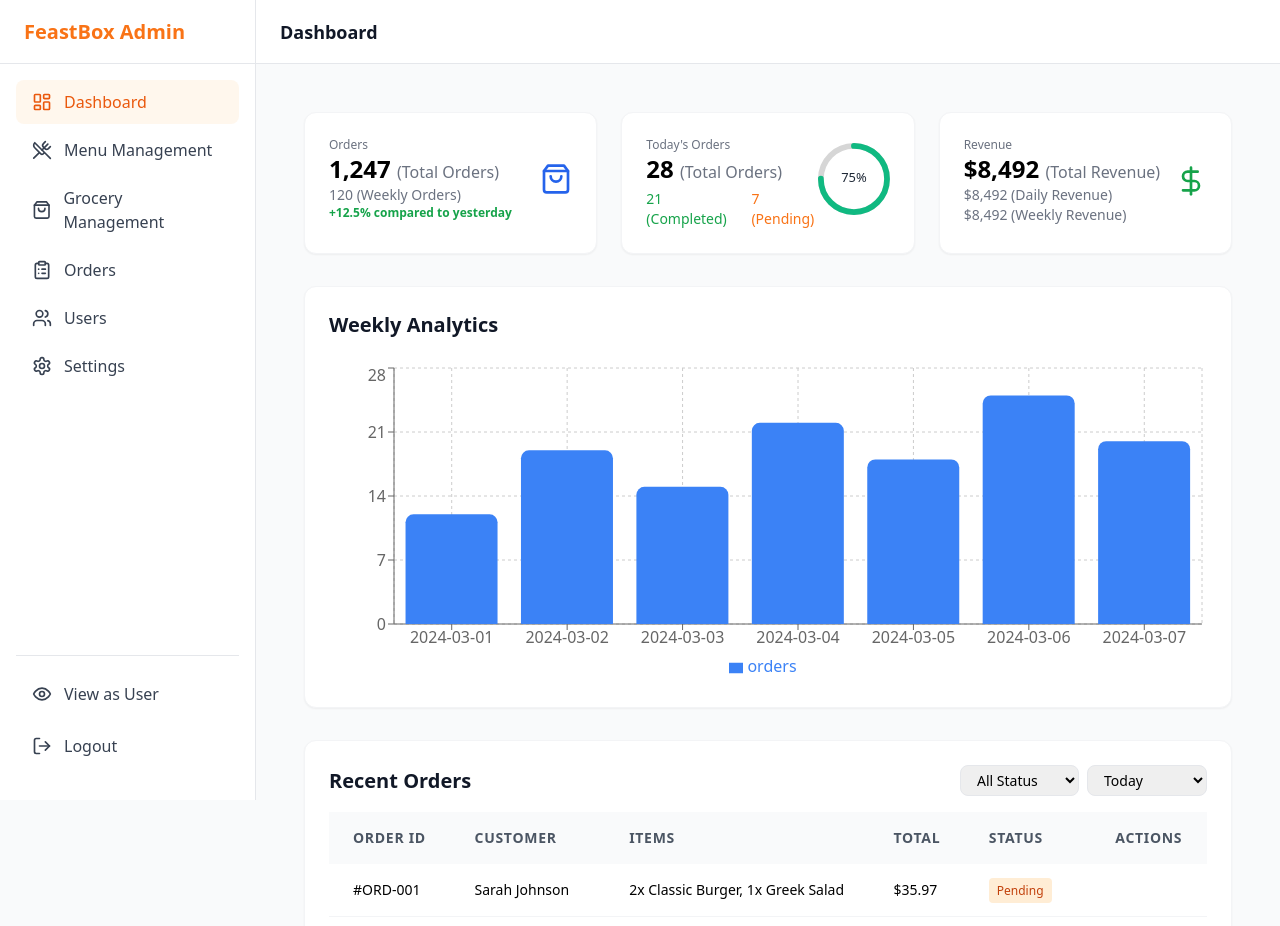
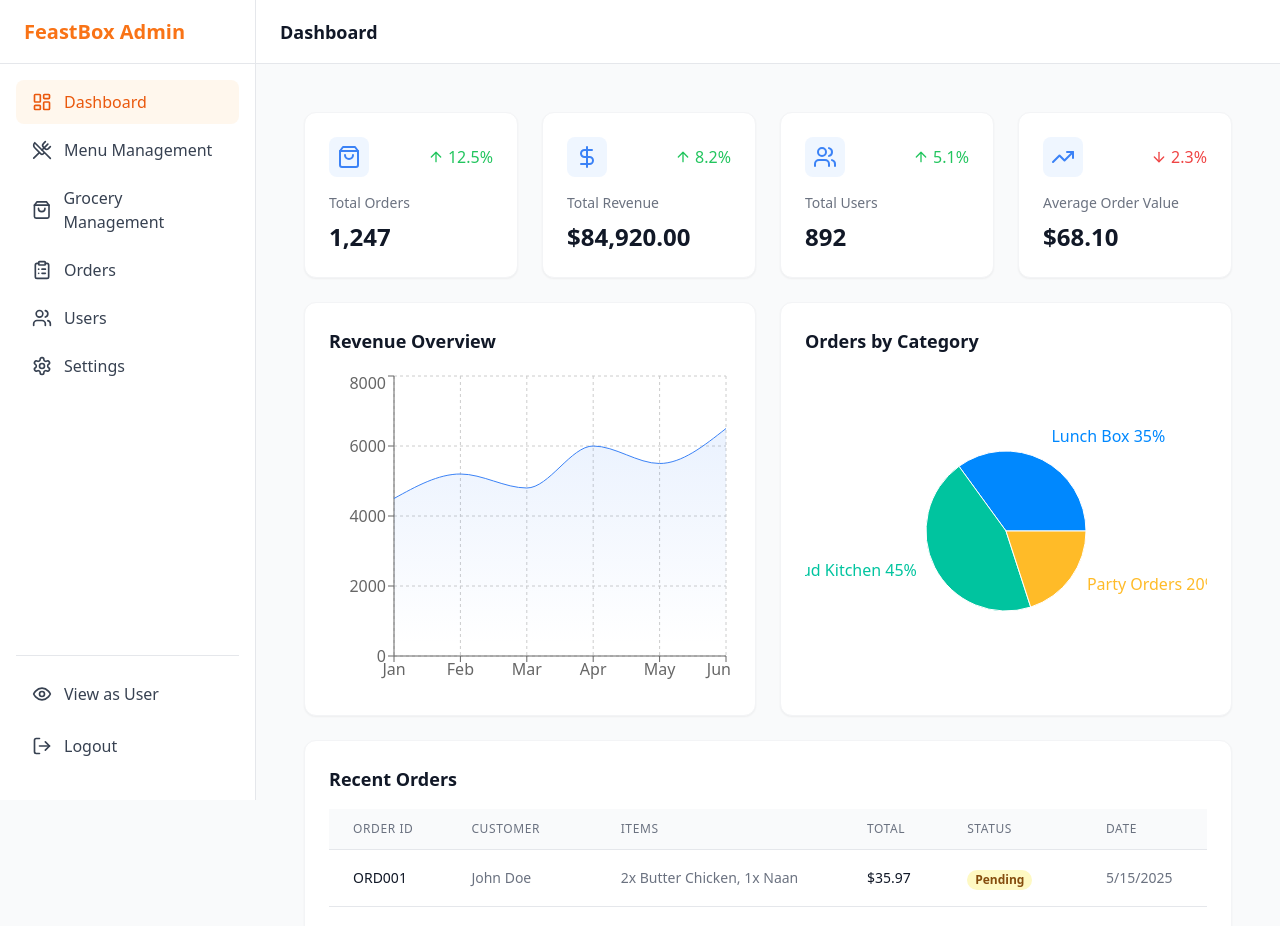
Before and after one commit to saiganesh-m/food-frontend, a React (Vite) app: page /admin in a window 1280 px wide. Shown: the top 926 px of the page. Built offline with nearby package versions, Linux system fonts and the light colour scheme.

Commit message:
Enhance admin dashboard with additional features

```diff
--- a/src/pages/admin/DashboardPage.tsx
+++ b/src/pages/admin/DashboardPage.tsx
@@ -1,6 +1,6 @@
 import React from 'react';
-import { BarChart, Bar, XAxis, YAxis, CartesianGrid, Tooltip, Legend, ResponsiveContainer } from 'recharts';
-import { Users, ShoppingBag, DollarSign, TrendingUp } from 'lucide-react';
+import { BarChart, Bar, XAxis, YAxis, CartesianGrid, Tooltip, Legend, ResponsiveContainer, AreaChart, Area, PieChart, Pie, Cell } from 'recharts';
+import { Users, ShoppingBag, DollarSign, TrendingUp, ArrowUp, ArrowDown } from 'lucide-react';
 import { CircularProgressbar, buildStyles } from 'react-circular-progressbar';
 import 'react-circular-progressbar/dist/styles.css';
 import CountUp from 'react-countup';
@@ -8,331 +8,223 @@ import { Tooltip as ReactTooltip } from 'react-tooltip';
 import 'react-tooltip/dist/react-tooltip.css';
 
 const DashboardPage: React.FC = () => {
-  // Sample data - replace with actual data from your backend
+  // Sample data for charts
+  const revenueData = [
+    { name: 'Jan', revenue: 4500 },
+    { name: 'Feb', revenue: 5200 },
+    { name: 'Mar', revenue: 4800 },
+    { name: 'Apr', revenue: 6000 },
+    { name: 'May', revenue: 5500 },
+    { name: 'Jun', revenue: 6500 },
+  ];
+
+  const ordersByCategory = [
+    { name: 'Lunch Box', value: 35 },
+    { name: 'Cloud Kitchen', value: 45 },
+    { name: 'Party Orders', value: 20 },
+  ];
+
+  const COLORS = ['#0088FE', '#00C49F', '#FFBB28'];
+
   const stats = {
-    totalOrders: 156,
-    totalRevenue: 4325.50,
-    totalUsers: 89,
-    recentOrders: [
-      { date: '2024-03-01', orders: 12 },
-      { date: '2024-03-02', orders: 19 },
-      { date: '2024-03-03', orders: 15 },
-      { date: '2024-03-04', orders: 22 },
-      { date: '2024-03-05', orders: 18 },
-      { date: '2024-03-06', orders: 25 },
-      { date: '2024-03-07', orders: 20 },
-    ]
+    totalOrders: {
+      value: 1247,
+      change: 12.5,
+      isPositive: true
+    },
+    totalRevenue: {
+      value: 84920,
+      change: 8.2,
+      isPositive: true
+    },
+    totalUsers: {
+      value: 892,
+      change: 5.1,
+      isPositive: true
+    },
+    averageOrderValue: {
+      value: 68.1,
+      change: -2.3,
+      isPositive: false
+    }
   };
 
-  const cards = [
+  const recentOrders = [
     {
-      title: 'Total Orders',
-      value: stats.totalOrders,
-      icon: <ShoppingBag className="w-6 h-6 text-blue-600" />,
-      bgColor: 'bg-blue-50',
-      textColor: 'text-blue-600'
+      id: 'ORD001',
+      customer: 'John Doe',
+      items: '2x Butter Chicken, 1x Naan',
+      total: 35.97,
+      status: 'Pending',
+      date: new Date().toISOString()
     },
     {
-      title: 'Total Revenue',
-      value: `$${stats.totalRevenue.toFixed(2)}`,
-      icon: <DollarSign className="w-6 h-6 text-green-600" />,
-      bgColor: 'bg-green-50',
-      textColor: 'text-green-600'
+      id: 'ORD002',
+      customer: 'Jane Smith',
+      items: '1x Party Platter',
+      total: 89.99,
+      status: 'Confirmed',
+      date: new Date().toISOString()
     },
     {
-      title: 'Total Users',
-      value: stats.totalUsers,
-      icon: <Users className="w-6 h-6 text-purple-600" />,
-      bgColor: 'bg-purple-50',
-      textColor: 'text-purple-600'
-    },
-    {
-      title: 'Growth',
-      value: '+12.5%',
-      icon: <TrendingUp className="w-6 h-6 text-orange-600" />,
-      bgColor: 'bg-orange-50',
-      textColor: 'text-orange-600'
+      id: 'ORD003',
+      customer: 'Mike Johnson',
+      items: '3x Veg Thali',
+      total: 45.00,
+      status: 'Delivered',
+      date: new Date().toISOString()
     }
   ];
 
-  const totalOrdersBreakdown = { pending: 20, completed: 120, cancelled: 16 };
-  const todayOrdersBreakdown = { pending: 5, completed: 12, cancelled: 3 };
-  const todayRecentOrders = [
-    { id: "ORD001", customer: "John Doe", total: 33.94, status: "pending", date: "2024-03-15T10:30:00Z" },
-    { id: "ORD002", customer: "Jane Smith", total: 45.50, status: "completed", date: "2024-03-15T09:45:00Z" },
-    { id: "ORD003", customer: "Alice Johnson", total: 22.00, status: "cancelled", date: "2024-03-15T08:00:00Z" }
-  ];
+  const formatCurrency = (value: number) => {
+    return new Intl.NumberFormat('en-US', {
+      style: 'currency',
+      currency: 'USD'
+    }).format(value);
+  };
 
-  const sum = (obj: Record<string, number>) => Object.values(obj).reduce((a, b) => a + b, 0);
-
-  const formatDate = (dateString: string) => new Date(dateString).toLocaleString();
-
-  const TotalOrdersCircular = () => {
-    const total = sum(totalOrdersBreakdown);
-    const percentage = total > 0 ? (totalOrdersBreakdown.completed / total) * 100 : 0;
-    return (
-      <div className="flex flex-col items-center">
-        <div style={{ width: 120, height: 120 }}>
-          <CircularProgressbar
-            value={percentage}
-            text={`${total}`}
-            styles={buildStyles({ textSize: "16px", pathColor: "#3B82F6", textColor: "#1F2937" })}
-          />
+  const StatCard = ({ title, value, change, icon: Icon }: any) => (
+    <div className="bg-white rounded-xl p-6 shadow-sm border border-gray-100">
+      <div className="flex items-center justify-between mb-4">
+        <div className="p-2 rounded-lg bg-blue-50">
+          <Icon className="w-6 h-6 text-blue-500" />
         </div>
-        <div className="mt-2 text-sm text-gray-600">
-          Pending: {totalOrdersBreakdown.pending} | Completed: {totalOrdersBreakdown.completed} | Cancelled: {totalOrdersBreakdown.cancelled}
+        <div className={`flex items-center ${change.isPositive ? 'text-green-500' : 'text-red-500'}`}>
+          {change.isPositive ? <ArrowUp className="w-4 h-4" /> : <ArrowDown className="w-4 h-4" />}
+          <span className="ml-1">{Math.abs(change.value)}%</span>
         </div>
       </div>
-    );
-  };
-
-  const TodayOrdersCircular = () => {
-    const total = sum(todayOrdersBreakdown);
-    const percentage = total > 0 ? (todayOrdersBreakdown.completed / total) * 100 : 0;
-    return (
-      <div className="flex flex-col items-center">
-        <div style={{ width: 120, height: 120 }}>
-          <CircularProgressbar
-            value={percentage}
-            text={`${total}`}
-            styles={buildStyles({ textSize: "16px", pathColor: "#10B981", textColor: "#1F2937" })}
-          />
+      <h3 className="text-gray-500 text-sm font-medium">{title}</h3>
+      <div className="mt-2 flex items-baseline">
+        <div className="text-2xl font-semibold text-gray-900">
+          {typeof value === 'number' && value > 100
+            ? <CountUp end={value} duration={2} separator="," />
+            : value}
         </div>
-        <div className="mt-2 text-sm text-gray-600">
-          Pending: {todayOrdersBreakdown.pending} | Completed: {todayOrdersBreakdown.completed} | Cancelled: {todayOrdersBreakdown.cancelled}
-        </div>
-      </div>
-    );
-  };
-
-  const TodayRecentOrdersTable = () => (
-    <div className="bg-white rounded-xl shadow-sm border border-gray-100 p-6 mb-8">
-      <h2 className="text-xl font-semibold text-gray-900 mb-6">Today's Most Recent Orders</h2>
-      <div className="overflow-x-auto">
-        <table className="w-full">
-          <thead className="bg-gray-50">
-            <tr>
-              <th className="px-6 py-4 text-center text-sm font-semibold text-gray-600 uppercase tracking-wider">Order ID</th>
-              <th className="px-6 py-4 text-center text-sm font-semibold text-gray-600 uppercase tracking-wider">Customer</th>
-              <th className="px-6 py-4 text-center text-sm font-semibold text-gray-600 uppercase tracking-wider">Total</th>
-              <th className="px-6 py-4 text-center text-sm font-semibold text-gray-600 uppercase tracking-wider">Status</th>
-              <th className="px-6 py-4 text-center text-sm font-semibold text-gray-600 uppercase tracking-wider">Date</th>
-            </tr>
-          </thead>
-          <tbody className="divide-y divide-gray-100">
-            {todayRecentOrders.map((order) => (
-              <tr key={order.id} className="hover:bg-gray-50 transition-colors">
-                <td className="px-6 py-4 text-center text-sm align-middle">{order.id}</td>
-                <td className="px-6 py-4 text-center text-sm align-middle">{order.customer}</td>
-                <td className="px-6 py-4 text-center text-sm align-middle">${order.total.toFixed(2)}</td>
-                <td className="px-6 py-4 text-center text-sm align-middle">{order.status.charAt(0).toUpperCase() + order.status.slice(1)}</td>
-                <td className="px-6 py-4 text-center text-sm align-middle">{formatDate(order.date)}</td>
-              </tr>
-            ))}
-          </tbody>
-        </table>
       </div>
     </div>
   );
 
-  // Mock data for summary cards
-  const summary = {
-    orders: { total: 1247, weekly: 120, change: '+12.5%' },
-    todayOrders: { total: 28, completed: 21, pending: 7 },
-    revenue: { total: 8492, daily: 8492, weekly: 8492 }
-  };
+  return (
+    <div className="p-6 space-y-6 bg-gray-50 min-h-screen">
+      {/* Stats Grid */}
+      <div className="grid grid-cols-1 md:grid-cols-2 lg:grid-cols-4 gap-6">
+        <StatCard
+          title="Total Orders"
+          value={stats.totalOrders.value}
+          change={{ value: stats.totalOrders.change, isPositive: stats.totalOrders.isPositive }}
+          icon={ShoppingBag}
+        />
+        <StatCard
+          title="Total Revenue"
+          value={formatCurrency(stats.totalRevenue.value)}
+          change={{ value: stats.totalRevenue.change, isPositive: stats.totalRevenue.isPositive }}
+          icon={DollarSign}
+        />
+        <StatCard
+          title="Total Users"
+          value={stats.totalUsers.value}
+          change={{ value: stats.totalUsers.change, isPositive: stats.totalUsers.isPositive }}
+          icon={Users}
+        />
+        <StatCard
+          title="Average Order Value"
+          value={formatCurrency(stats.averageOrderValue.value)}
+          change={{ value: stats.averageOrderValue.change, isPositive: stats.averageOrderValue.isPositive }}
+          icon={TrendingUp}
+        />
+      </div>
 
-  // Mock data for food management
-  const foodItems = [
-    {
-      id: '1',
-      name: 'Butter Chicken',
-      date: '25-Feb-2025',
-      price: 12.99,
-      image: 'https://images.pexels.com/photos/461382/pexels-photo-461382.jpeg',
-      description: 'Beef patty with fresh vegetables and special sauce',
-      available: true
-    },
-    {
-      id: '2',
-      name: 'Fish Pulusu',
-      date: '25-Feb-2025',
-      price: 9.99,
-      image: 'https://images.pexels.com/photos/461382/pexels-photo-461382.jpeg',
-      description: 'Fresh vegetables with feta cheese and olives',
-      available: true
-    },
-    {
-      id: '3',
-      name: 'Chicken Biryani',
-      date: '25-Feb-2025',
-      price: 14.99,
-      image: 'https://images.pexels.com/photos/461382/pexels-photo-461382.jpeg',
-      description: 'Traditional italian pizza with fresh basil',
-      available: false
-    }
-  ];
-
-  // Mock data for recent orders
-  const recentOrders = [
-    {
-      id: '#ORD-001',
-      customer: 'Sarah Johnson',
-      items: '2x Classic Burger, 1x Greek Salad',
-      total: 35.97,
-      status: 'Pending'
-    },
-    {
-      id: '#ORD-002',
-      customer: 'Mike Thompson',
-      items: '1x Margherita Pizza',
-      total: 14.99,
-      status: 'Processing'
-    },
-    {
-      id: '#ORD-003',
-      customer: 'Emily Davis',
-      items: '2x Greek Salad',
-      total: 19.98,
-      status: 'Completed'
-    }
-  ];
-
-  return (
-    <div className="p-6 space-y-8 min-h-screen bg-gray-50">
-      {/* Summary Cards */}
-      <div className="grid grid-cols-1 md:grid-cols-3 gap-6">
-        {/* Orders Card */}
-        <div className="bg-white rounded-xl shadow-sm border border-gray-100 p-6 flex flex-col gap-2 transition-transform hover:scale-[1.02] hover:shadow-md">
-          <div className="flex items-center justify-between">
-            <div>
-              <div className="text-xs text-gray-500">Orders</div>
-              <div className="text-2xl font-bold">
-                <CountUp end={summary.orders.total} duration={1.2} /> <span className="text-base font-normal text-gray-500">(Total Orders)</span>
-              </div>
-              <div className="text-sm text-gray-500">
-                <CountUp end={summary.orders.weekly} duration={1.2} /> (Weekly Orders)
-              </div>
-              <div className="text-green-600 text-xs font-semibold">{summary.orders.change} compared to yesterday</div>
-            </div>
-            <ShoppingBag className="w-8 h-8 text-blue-600" />
+      {/* Charts Section */}
+      <div className="grid grid-cols-1 lg:grid-cols-2 gap-6">
+        {/* Revenue Chart */}
+        <div className="bg-white p-6 rounded-xl shadow-sm border border-gray-100">
+          <h2 className="text-lg font-semibold text-gray-900 mb-4">Revenue Overview</h2>
+          <div className="h-80">
+            <ResponsiveContainer width="100%" height="100%">
+              <AreaChart data={revenueData}>
+                <defs>
+                  <linearGradient id="colorRevenue" x1="0" y1="0" x2="0" y2="1">
+                    <stop offset="5%" stopColor="#3B82F6" stopOpacity={0.1}/>
+                    <stop offset="95%" stopColor="#3B82F6" stopOpacity={0}/>
+                  </linearGradient>
+                </defs>
+                <CartesianGrid strokeDasharray="3 3" />
+                <XAxis dataKey="name" />
+                <YAxis />
+                <Tooltip />
+                <Area
+                  type="monotone"
+                  dataKey="revenue"
+                  stroke="#3B82F6"
+                  fillOpacity={1}
+                  fill="url(#colorRevenue)"
+                />
+              </AreaChart>
+            </ResponsiveContainer>
           </div>
         </div>
-        {/* Today's Orders Card */}
-        <div className="bg-white rounded-xl shadow-sm border border-gray-100 p-6 flex flex-col gap-2 transition-transform hover:scale-[1.02] hover:shadow-md">
-          <div className="flex items-center justify-between">
-            <div>
-              <div className="text-xs text-gray-500">Today's Orders</div>
-              <div className="text-2xl font-bold">
-                <CountUp end={summary.todayOrders.total} duration={1.2} /> <span className="text-base font-normal text-gray-500">(Total Orders)</span>
-              </div>
-              <div className="flex gap-4 text-sm mt-1">
-                <span className="text-green-600">
-                  <CountUp end={summary.todayOrders.completed} duration={1.2} /> (Completed)
-                </span>
-                <span className="text-orange-500">
-                  <CountUp end={summary.todayOrders.pending} duration={1.2} /> (Pending)
-                </span>
-              </div>
-            </div>
-            <div style={{ width: 80, height: 80 }} data-tooltip-id="today-orders-tooltip">
-              <CircularProgressbar
-                value={summary.todayOrders.completed / summary.todayOrders.total * 100}
-                text={`${Math.round(summary.todayOrders.completed / summary.todayOrders.total * 100)}%`}
-                styles={buildStyles({ textSize: "18px", pathColor: "#10B981", textColor: "#1F2937" })}
-              />
-              <ReactTooltip id="today-orders-tooltip" place="top" effect="solid">
-                <div>
-                  <div>Completed: {summary.todayOrders.completed}</div>
-                  <div>Pending: {summary.todayOrders.pending}</div>
-                  <div>Total: {summary.todayOrders.total}</div>
-                </div>
-              </ReactTooltip>
-            </div>
-          </div>
-        </div>
-        {/* Revenue Card */}
-        <div className="bg-white rounded-xl shadow-sm border border-gray-100 p-6 flex flex-col gap-2 transition-transform hover:scale-[1.02] hover:shadow-md">
-          <div className="flex items-center justify-between">
-            <div>
-              <div className="text-xs text-gray-500">Revenue</div>
-              <div className="text-2xl font-bold">
-                $<CountUp end={summary.revenue.total} duration={1.2} separator="," /> <span className="text-base font-normal text-gray-500">(Total Revenue)</span>
-              </div>
-              <div className="text-sm text-gray-500">
-                $<CountUp end={summary.revenue.daily} duration={1.2} separator="," /> (Daily Revenue)
-              </div>
-              <div className="text-sm text-gray-500">
-                $<CountUp end={summary.revenue.weekly} duration={1.2} separator="," /> (Weekly Revenue)
-              </div>
-            </div>
-            <DollarSign className="w-8 h-8 text-green-600" />
+
+        {/* Orders by Category */}
+        <div className="bg-white p-6 rounded-xl shadow-sm border border-gray-100">
+          <h2 className="text-lg font-semibold text-gray-900 mb-4">Orders by Category</h2>
+          <div className="h-80">
+            <ResponsiveContainer width="100%" height="100%">
+              <PieChart>
+                <Pie
+                  data={ordersByCategory}
+                  cx="50%"
+                  cy="50%"
+                  labelLine={false}
+                  label={({ name, percent }) => `${name} ${(percent * 100).toFixed(0)}%`}
+                  outerRadius={80}
+                  fill="#8884d8"
+                  dataKey="value"
+                >
+                  {ordersByCategory.map((entry, index) => (
+                    <Cell key={`cell-${index}`} fill={COLORS[index % COLORS.length]} />
+                  ))}
+                </Pie>
+                <Tooltip />
+              </PieChart>
+            </ResponsiveContainer>
           </div>
         </div>
       </div>
 
-      {/* Weekly Analytics Section (Bar Graph) */}
-      <div className="bg-white rounded-xl shadow-sm border border-gray-100 p-6">
-        <h2 className="text-xl font-semibold text-gray-900 mb-6">Weekly Analytics</h2>
-        <div className="h-80">
-          <ResponsiveContainer width="100%" height="100%">
-            <BarChart data={stats.recentOrders}>
-              <CartesianGrid strokeDasharray="3 3" />
-              <XAxis dataKey="date" />
-              <YAxis />
-              <Tooltip cursor={{ fill: '#f3f4f6' }} />
-              <Legend />
-              <Bar dataKey="orders" fill="#3B82F6" radius={[8, 8, 0, 0]} />
-            </BarChart>
-          </ResponsiveContainer>
-        </div>
-      </div>
-
-      {/* Recent Orders Section */}
-      <div className="bg-white rounded-xl shadow-sm border border-gray-100 p-6">
-        <div className="flex items-center justify-between mb-4">
-          <h2 className="text-xl font-semibold text-gray-900">Recent Orders</h2>
-          <div className="flex gap-2">
-            <select className="border border-gray-200 rounded-lg px-3 py-1 text-sm">
-              <option>All Status</option>
-              <option>Pending</option>
-              <option>Processing</option>
-              <option>Completed</option>
-            </select>
-            <select className="border border-gray-200 rounded-lg px-3 py-1 text-sm">
-              <option>Today</option>
-              <option>This Week</option>
-              <option>This Month</option>
-            </select>
-          </div>
-        </div>
+      {/* Recent Orders */}
+      <div className="bg-white rounded-xl shadow-sm border border-gray-100 overflow-hidden">
+        <div className="p-6">
+          <h2 className="text-lg font-semibold text-gray-900 mb-4">Recent Orders</h2>
           <div className="overflow-x-auto">
-          <table className="w-full">
+            <table className="min-w-full divide-y divide-gray-200">
               <thead className="bg-gray-50">
                 <tr>
-                <th className="px-6 py-4 text-left text-sm font-semibold text-gray-600 uppercase tracking-wider">Order ID</th>
-                <th className="px-6 py-4 text-left text-sm font-semibold text-gray-600 uppercase tracking-wider">Customer</th>
-                <th className="px-6 py-4 text-left text-sm font-semibold text-gray-600 uppercase tracking-wider">Items</th>
-                <th className="px-6 py-4 text-left text-sm font-semibold text-gray-600 uppercase tracking-wider">Total</th>
-                <th className="px-6 py-4 text-left text-sm font-semibold text-gray-600 uppercase tracking-wider">Status</th>
-                <th className="px-6 py-4 text-left text-sm font-semibold text-gray-600 uppercase tracking-wider">Actions</th>
+                  <th className="px-6 py-3 text-left text-xs font-medium text-gray-500 uppercase tracking-wider">Order ID</th>
+                  <th className="px-6 py-3 text-left text-xs font-medium text-gray-500 uppercase tracking-wider">Customer</th>
+                  <th className="px-6 py-3 text-left text-xs font-medium text-gray-500 uppercase tracking-wider">Items</th>
+                  <th className="px-6 py-3 text-left text-xs font-medium text-gray-500 uppercase tracking-wider">Total</th>
+                  <th className="px-6 py-3 text-left text-xs font-medium text-gray-500 uppercase tracking-wider">Status</th>
+                  <th className="px-6 py-3 text-left text-xs font-medium text-gray-500 uppercase tracking-wider">Date</th>
                 </tr>
               </thead>
-            <tbody className="divide-y divide-gray-100">
-              {recentOrders.map(order => (
-                <tr key={order.id} className="hover:bg-gray-50 transition-colors cursor-pointer">
-                  <td className="px-6 py-4 text-sm align-middle">{order.id}</td>
-                  <td className="px-6 py-4 text-sm align-middle">{order.customer}</td>
-                  <td className="px-6 py-4 text-sm align-middle">{order.items}</td>
-                  <td className="px-6 py-4 text-sm align-middle">${order.total.toFixed(2)}</td>
-                  <td className="px-6 py-4 text-sm align-middle">
-                    <span className={`px-2 py-1 rounded text-xs font-medium ${order.status === 'Completed' ? 'bg-green-100 text-green-700' : order.status === 'Pending' ? 'bg-orange-100 text-orange-700' : 'bg-blue-100 text-blue-700'}`}>{order.status}</span>
+              <tbody className="bg-white divide-y divide-gray-200">
+                {recentOrders.map((order) => (
+                  <tr key={order.id} className="hover:bg-gray-50">
+                    <td className="px-6 py-4 whitespace-nowrap text-sm font-medium text-gray-900">{order.id}</td>
+                    <td className="px-6 py-4 whitespace-nowrap text-sm text-gray-500">{order.customer}</td>
+                    <td className="px-6 py-4 whitespace-nowrap text-sm text-gray-500">{order.items}</td>
+                    <td className="px-6 py-4 whitespace-nowrap text-sm text-gray-900">{formatCurrency(order.total)}</td>
+                    <td className="px-6 py-4 whitespace-nowrap">
+                      <span className={`px-2 inline-flex text-xs leading-5 font-semibold rounded-full
+                        ${order.status === 'Pending' ? 'bg-yellow-100 text-yellow-800' :
+                          order.status === 'Confirmed' ? 'bg-blue-100 text-blue-800' :
+                          'bg-green-100 text-green-800'}`}>
+                        {order.status}
+                      </span>
                     </td>
-                  <td className="px-6 py-4 text-sm align-middle flex gap-2">
-                    <button className="text-gray-400 hover:text-gray-700" data-tooltip-id={`view-${order.id}`}><i className="fas fa-eye"></i></button>
-                    <ReactTooltip id={`view-${order.id}`} place="top" content="View Order" />
-                    <button className="text-gray-400 hover:text-gray-700" data-tooltip-id={`delete-${order.id}`}><i className="fas fa-trash"></i></button>
-                    <ReactTooltip id={`delete-${order.id}`} place="top" content="Delete Order" />
+                    <td className="px-6 py-4 whitespace-nowrap text-sm text-gray-500">
+                      {new Date(order.date).toLocaleDateString()}
                     </td>
                   </tr>
                 ))}
@@ -341,6 +233,7 @@ const DashboardPage: React.FC = () => {
           </div>
         </div>
       </div>
+    </div>
   );
 };
 
```
Lines whose indentation alone changed are shown as unchanged.
